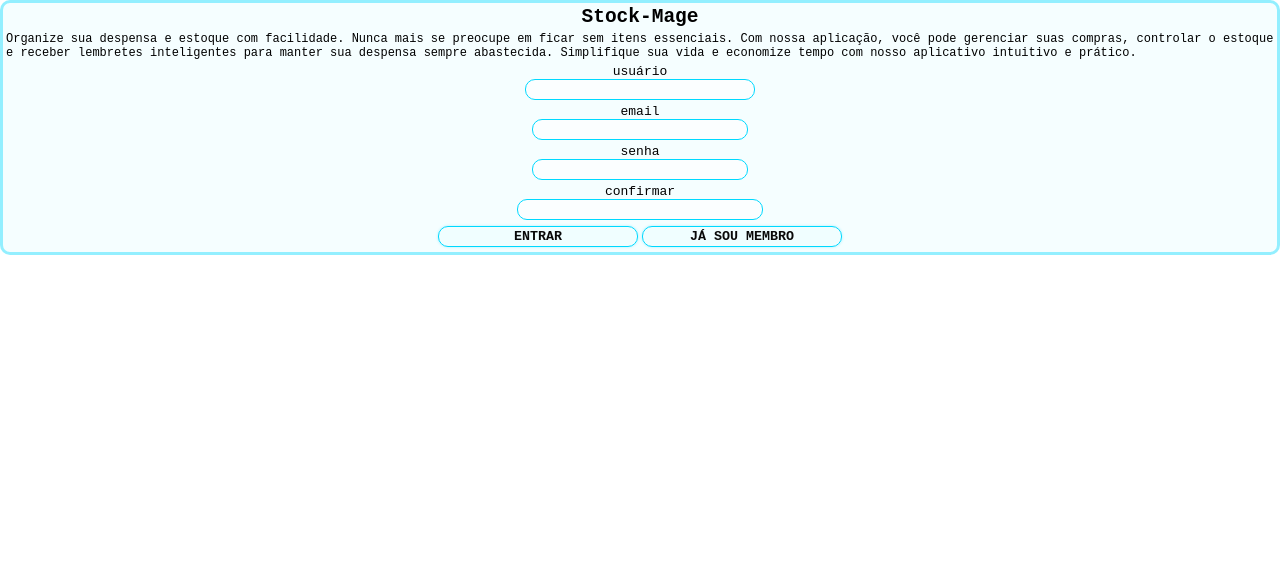
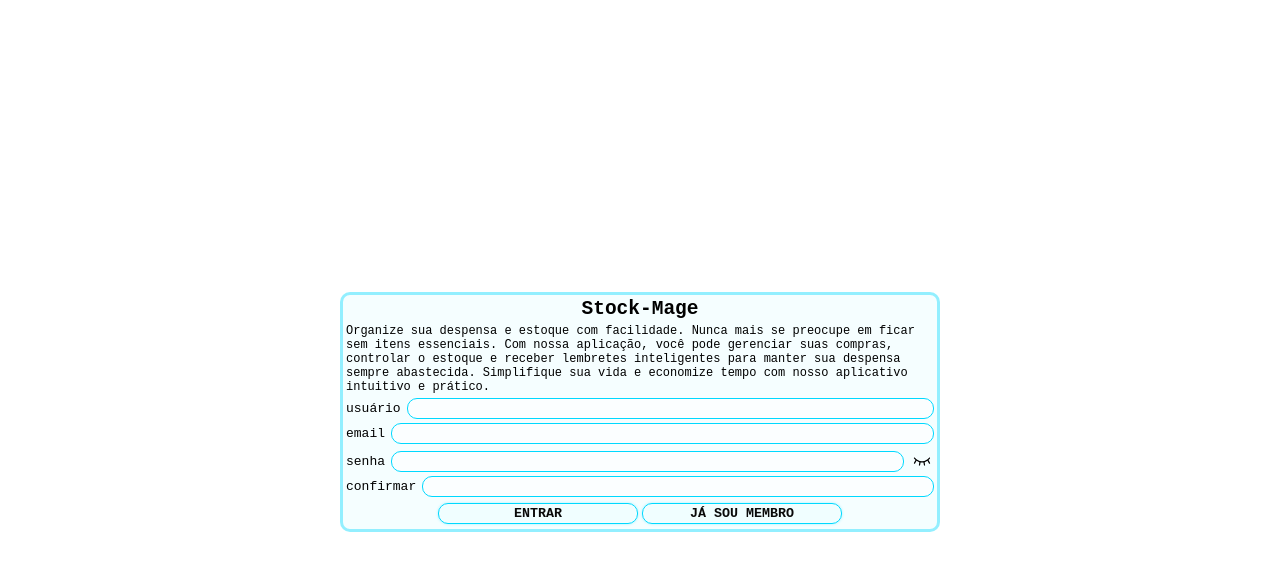
Before and after one commit to DGabrielF/stock-mage, an Angular app: page / in a window 1280 px wide. Shown: the top 570 px of the page. Built offline with nearby package versions, Linux system fonts and the light colour scheme.

Commit message:
:sparkles: feat: show/hide password system

```diff
--- a/src/app/components/global/input/input.component.css
+++ b/src/app/components/global/input/input.component.css
@@ -1,3 +1,11 @@
+.input_item{
+  width: 100%;
+  display: flex;
+  flex-direction: row;
+  align-items: center;
+  justify-content: center;
+  gap: 6px;
+}
 input{
   width: 100%;
   padding: 2px 3px;
@@ -9,6 +17,7 @@ input{
   border: 1px solid #00d9ff;
   border-radius: 10px;
   background-color: #ffffffaa;
+
 }
 input:disabled{
   border: 1px solid transparent;
--- a/src/app/pages/register/register.component.css
+++ b/src/app/pages/register/register.component.css
@@ -1,6 +1,7 @@
 section{
   padding: 3px;
-  width: 100%;
+  width: 95%;
+  max-width: 600px;
 
   border: 3px solid #00d9ff66;
   border-radius: 10px;
@@ -9,11 +10,41 @@ section{
   display: flex;
   flex-direction: column;
   align-items: center;
-  gap: 4px
+  gap: 4px;
+
+  position: absolute;
+  left: 50%;
+  top: 50%;
+  transform: translate(-50%, -45%);
 }
 h2{
   font-size: small;
   font-weight: 500;
+}
+app-input{
+  width: 100%;
+}
+.password{
+  width: 100%;
+  display: flex;
+  align-items: end;
+  justify-content: center;
+  gap: 6px;
+}
+.password>img{
+  padding: 2px;
+  width: 24px;
+  height: 24px;
+
+  border-radius: 50%;
+}
+.password>img:hover{
+  background-color: #00d9ff44;
+}
+.password>img:active{
+  background-color: #00d9ff22;
+  position: relative;
+  top: 1px;
 }
 app-button{
   width: 100%;
--- a/src/app/pages/register/register.component.html
+++ b/src/app/pages/register/register.component.html
@@ -4,7 +4,10 @@
   <div class="input_area">
     <app-input name="usuário" id="user" type="text"></app-input>
     <app-input name="email" id="email" type="email"></app-input>
-    <app-input name="senha" id="password" type="password"></app-input>
+    <div class="password">
+      <app-input name="senha" id="password" [type]="passwordType"></app-input>
+      <img (click)="handleShowPassword()" [src]="'../../../assets/images/icons/'+showPasswordIcon+'.svg'" alt="">
+    </div>
     <app-input name="confirmar" id="confirm" type="password"></app-input>
   </div>
   <div class="button_area">
--- a/src/app/pages/register/register.component.ts
+++ b/src/app/pages/register/register.component.ts
@@ -6,10 +6,18 @@ import { Component, OnInit } from '@angular/core';
   styleUrls: ['./register.component.css']
 })
 export class RegisterComponent implements OnInit {
+  showPassword:boolean = false;
+  showPasswordIcon:string = "eye-closed"; //verificar o nome em src/assets/images/icons
+  passwordType:string = "password";
 
   constructor() { }
 
   ngOnInit(): void {
   }
 
+  handleShowPassword() {
+    this.showPassword = !this.showPassword;
+    this.passwordType = this.showPassword?"text":"password";
+    this.showPasswordIcon = this.showPassword?"eye-opened":"eye-closed"
+  }
 }
```
Also changed, not shown: src/assets/images/icons/eye-closed.svg (added), src/assets/images/icons/eye-opened.svg (added).
